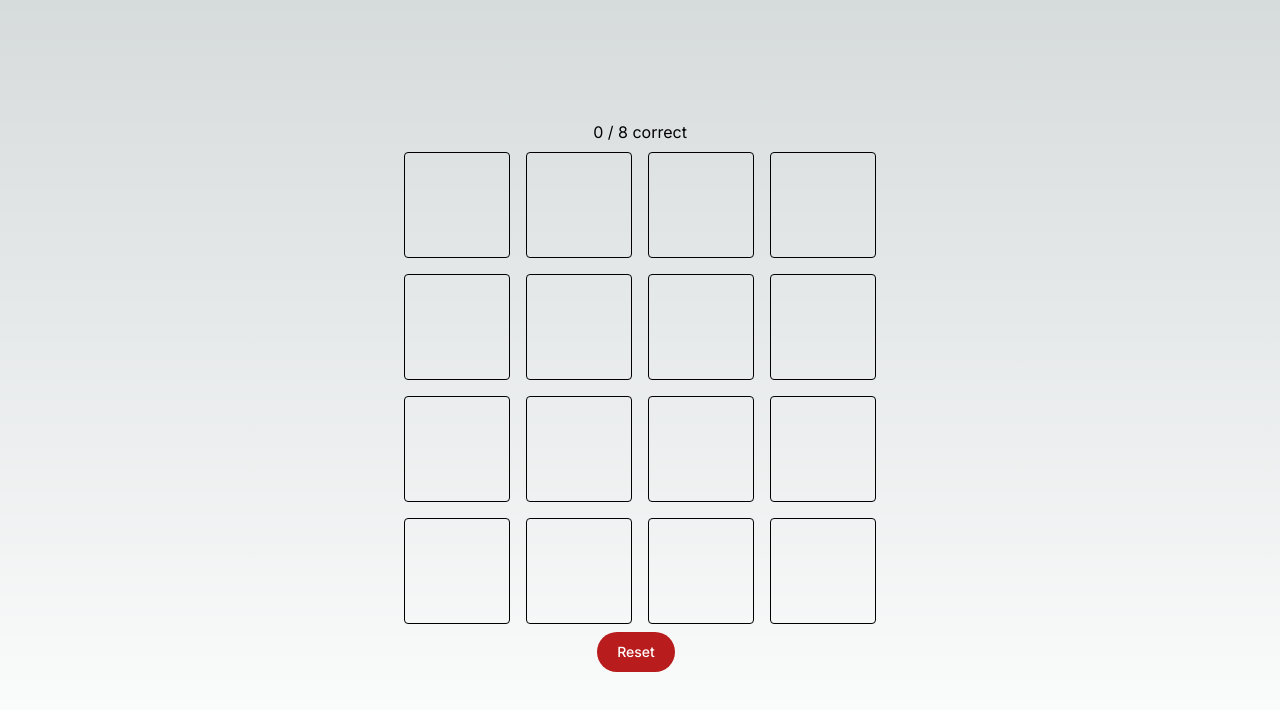
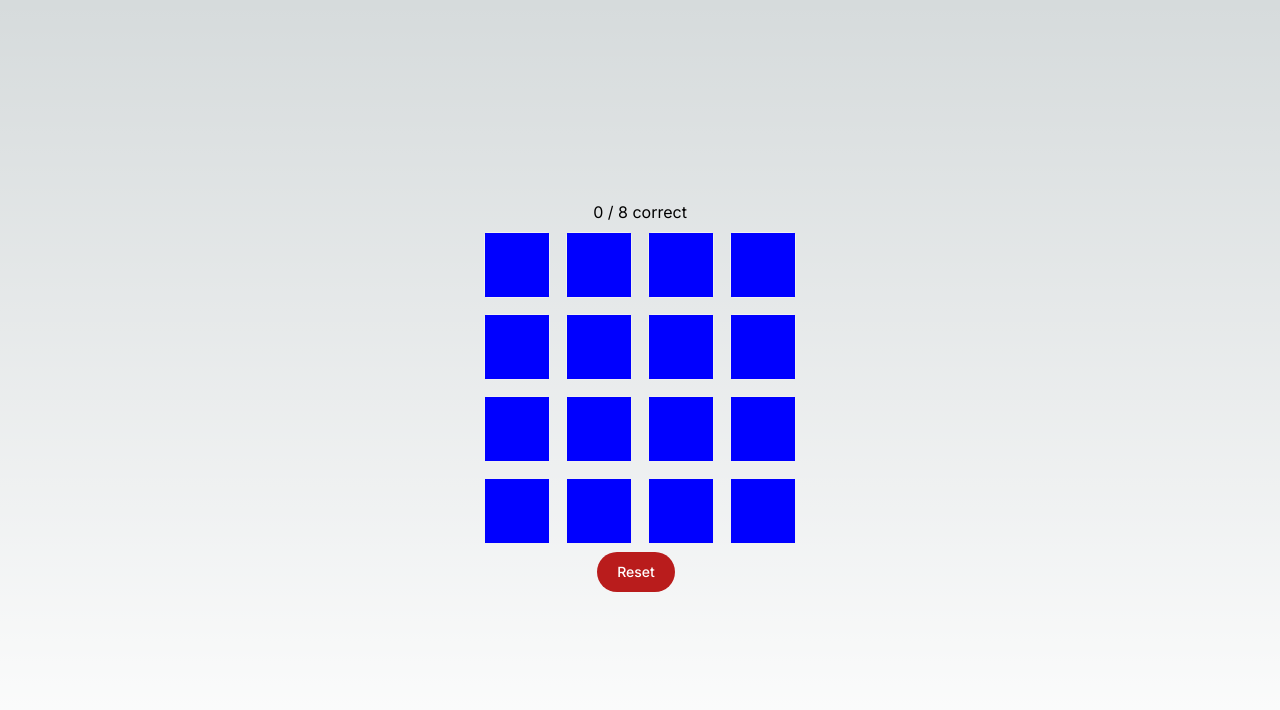
Before and after one commit to Ben-Hilger/card-matching-next, a Next.js app: page / in a window 1280 px wide. Shown: the top 710 px of the page. Built offline with nearby package versions, Linux system fonts and the light colour scheme; some icons are missing.

Commit message:
add animations

```diff
--- a/src/app/globals.css
+++ b/src/app/globals.css
@@ -31,3 +31,48 @@ body {
     text-wrap: balance;
   }
 }
+
+.flip-card {
+  border: 1px solid #f1f1f1;
+  perspective: 1000px; /* Remove this if you don't want the 3D effect */
+}
+
+/* This container is needed to position the front and back side */
+.flip-card-inner {
+  display: flex;
+  width: 100%;
+  height: 100%;
+  justify-content: center;
+  align-items: center;
+  transition: transform 0.8s;
+  transform-style: preserve-3d;
+}
+
+/* Do an horizontal flip when you move the mouse over the flip box container */
+.rotate-card  {
+  transform: rotateY(180deg);
+}
+
+/* Position the front and back side */
+.flip-card-front, .flip-card-back {
+  display: flex;
+  width: 100%;
+  height: 100%;
+  justify-content: center;
+  align-items: center;
+  -webkit-backface-visibility: hidden; /* Safari */
+  backface-visibility: hidden;
+}
+
+/* Style the front side (fallback if image is missing) */
+.flip-card-front {
+  background-color: blue;
+  color: black;
+}
+
+/* Style the back side */
+.flip-card-back {
+  background-color: black;
+  color: white;
+  transform: rotateY(180deg);
+}
--- a/src/app/page.tsx
+++ b/src/app/page.tsx
@@ -6,7 +6,6 @@ import { useEffect, useMemo, useState } from "react";
 import _ from "lodash";
 
 type GameTile = {
-  selected: boolean,
   correct: boolean,
   icon: string
 }
@@ -42,23 +41,6 @@ export default function Home() {
     setup()
   }, [])
 
-  useEffect(function() {
-    if (selected.length === 2) {
-      let state = _.cloneDeep(icons);
-      let currentSelected = _.cloneDeep(selected);
-      if (icons[selected[0]].icon !== icons[selected[1]].icon) {
-        state[selected[0]].selected = false;
-        state[selected[1]].selected = false;
-      } else {
-        state[selected[0]].correct = true;
-        state[selected[1]].correct = true;
-
-      }
-      currentSelected = [];
-      setSelected(currentSelected);
-      setIcons(state);
-    }
-  }, [selected])
 
   function setup() {
     generateIconsToUse()
@@ -75,8 +57,8 @@ export default function Home() {
 
     let iconStates: GameTile[] = [];
     for (let i = 0; i < iconsNeeded; i++) {
-      iconStates.push({ selected: false, correct: false, icon: icons[i] });
-      iconStates.push({ selected: false, correct: false, icon: icons[i] });
+      iconStates.push({ correct: false, icon: icons[i] });
+      iconStates.push({ correct: false, icon: icons[i] });
     }
     iconStates = shuffle(iconStates);
     setIcons(iconStates);
@@ -95,18 +77,31 @@ export default function Home() {
 
     if (currentSelected.includes(index)) {
       currentSelected.splice(currentSelected.indexOf(index), 1);
+    } else if (isAMatch(state, currentSelected, index)) {
+      state[index].correct = true;
+      state[currentSelected[0]].correct = true;
+      currentSelected = [];
+    } else if (currentSelected.length === 2) {
+      currentSelected = [];
+      currentSelected.push(index);
     } else {
       currentSelected.push(index);
     }
 
-    state[index].selected = !state[index].selected
+    setIcons(state);
+    setSelected(currentSelected);
+  }
 
-    setSelected(currentSelected);
-    setIcons(state);
+  function isAMatch(state: GameTile[], currentSelected: number[], index: number) {
+    return currentSelected.length === 1 && state[index].icon === state[currentSelected[0]].icon
+  }
+
+  function isSelected(index: number) {
+    return icons[index].correct || selected.includes(index);
   }
 
   function getIconUsed(index: number) {
-    if (icons[index].correct || icons[index].selected) {
+    if (isSelected(index)) {
       return icons[index].icon;
     }
     return "";
@@ -117,7 +112,11 @@ export default function Home() {
       return <div className="flex flex-row" key={i}>
         {
           Array.from(Array(squareDimensions), (e, i2) => {
-            return <Card onClick={() => clickItem(i, i2)} key={i2} icon={getIconUsed(getIndex(i, i2))} />
+            return <Card
+              rotated={isSelected(getIndex(i, i2))}
+              onClick={() => clickItem(i, i2)}
+              key={i2}
+              icon={getIconUsed(getIndex(i, i2))} />
           })
         }
       </div>
@@ -126,7 +125,7 @@ export default function Home() {
 
   function renderCompleteText() {
     if (allCorrect) {
-      return <p>Congratulations! You've correctly completed the puzzle</p>
+      return <p>Congratulations! You&apos;ve correctly completed the puzzle</p>
     }
     return <></>
   }
--- a/src/components/card.tsx
+++ b/src/components/card.tsx
@@ -2,18 +2,38 @@
 
 interface Props {
     icon: string,
+    rotated: boolean,
     onClick: () => void
 }
 
 export default function Card(props: Props) {
 
     function getIconClasses() {
-        return props.icon + " fa-solid h-10 w-10 items-center text-xl justify-center";
+        return props.icon + " fa-solid h-10 p-8 w-10 items-center text-xl justify-center";
+    }
+
+    function getInnerCardClasses() {
+        let classes = "flip-card-inner";
+        if (props.rotated) {
+            classes += " rotate-card";
+        }
+        return classes;
+    }
+
+    function getFlipCardClasses() {
+        if (props.rotated) {
+            return "flip-card-back";
+        }
+        return "flip-card-front";
     }
 
     return (
-        <div onClick={() => props.onClick()} className="flex items-center justify-center p-8 border-black border rounded m-2 cursor-pointer">
-            <i style={{ display: "flex!important" }} className={getIconClasses()}></i>
+        <div className="flip-card flex items-center justify-center  border-black border rounded m-2 cursor-pointer" onClick={() => props.onClick()}>
+            <div className={getInnerCardClasses()}>
+                <div className={getFlipCardClasses()}>
+                    <i style={{ display: "flex!important" }} className={getIconClasses()}></i>
+                </div>
+            </div>
         </div>
     )
 }
```
